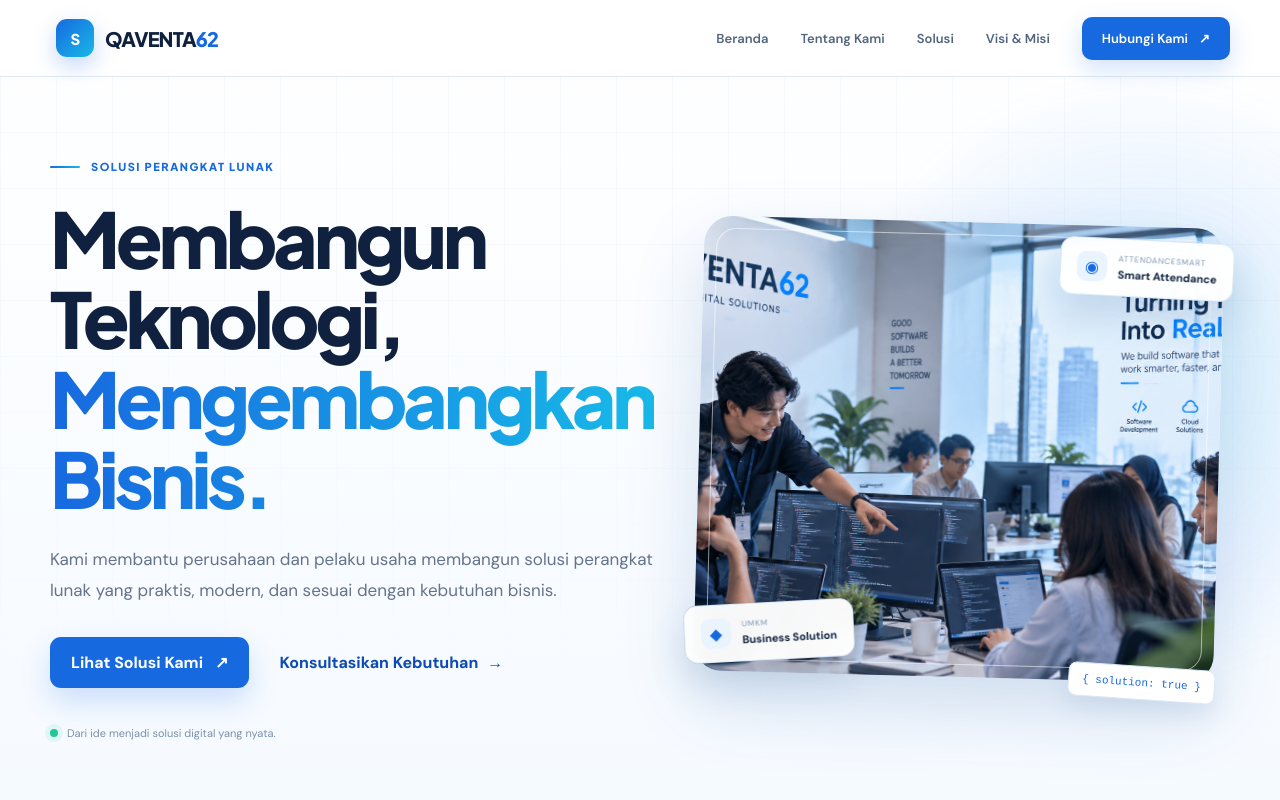
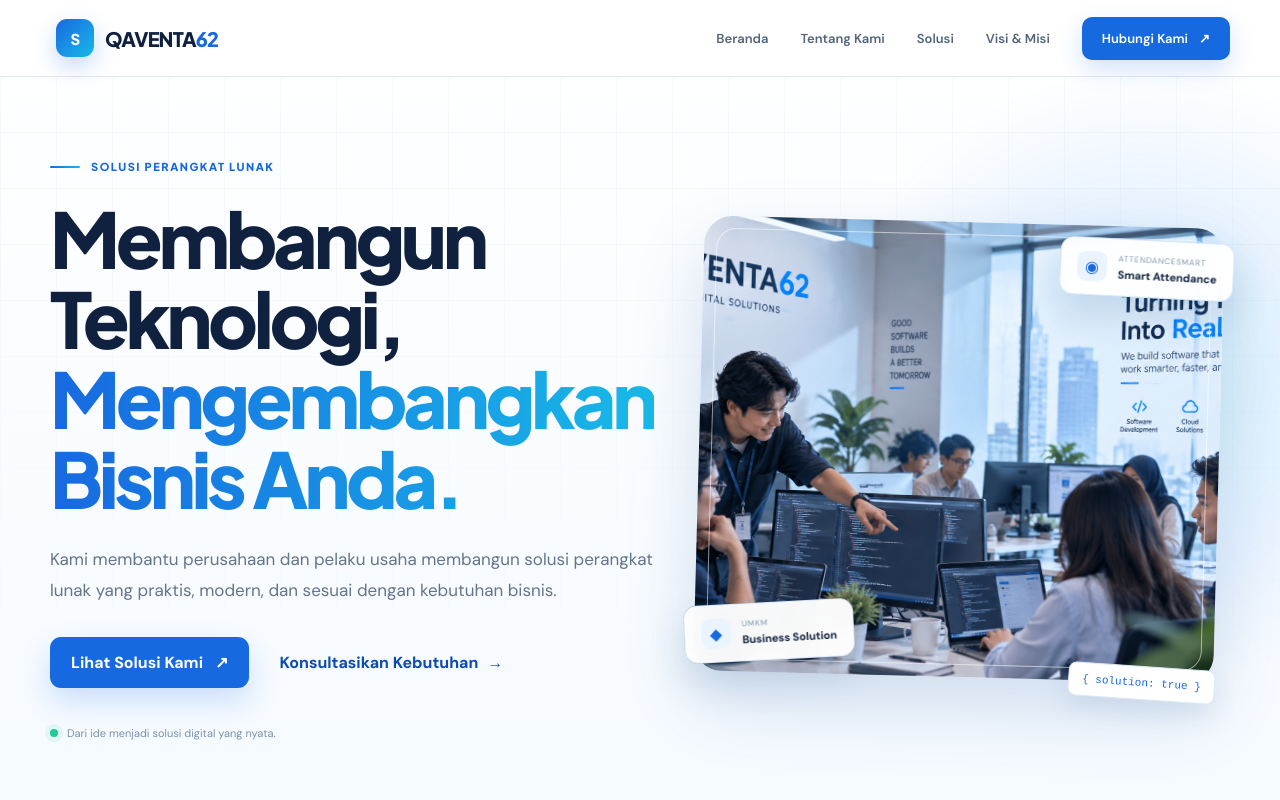
Before and after one commit to firmanops/QAVENTA62-CompanyProfile, a React (Vite) app: page / in a window 1280 px wide. Shown: the top 800 px of the page. Built offline with nearby package versions, Linux system fonts and the light colour scheme.

Commit message:
test: verify cloudflare ci cd

```diff
--- a/src/App.jsx
+++ b/src/App.jsx
@@ -182,7 +182,7 @@
               <h1>
                 Membangun Teknologi,
                 <em>
-                  Mengembangkan Bisnis.
+                  Mengembangkan Bisnis Anda.
                 </em>
               </h1>
 
```
